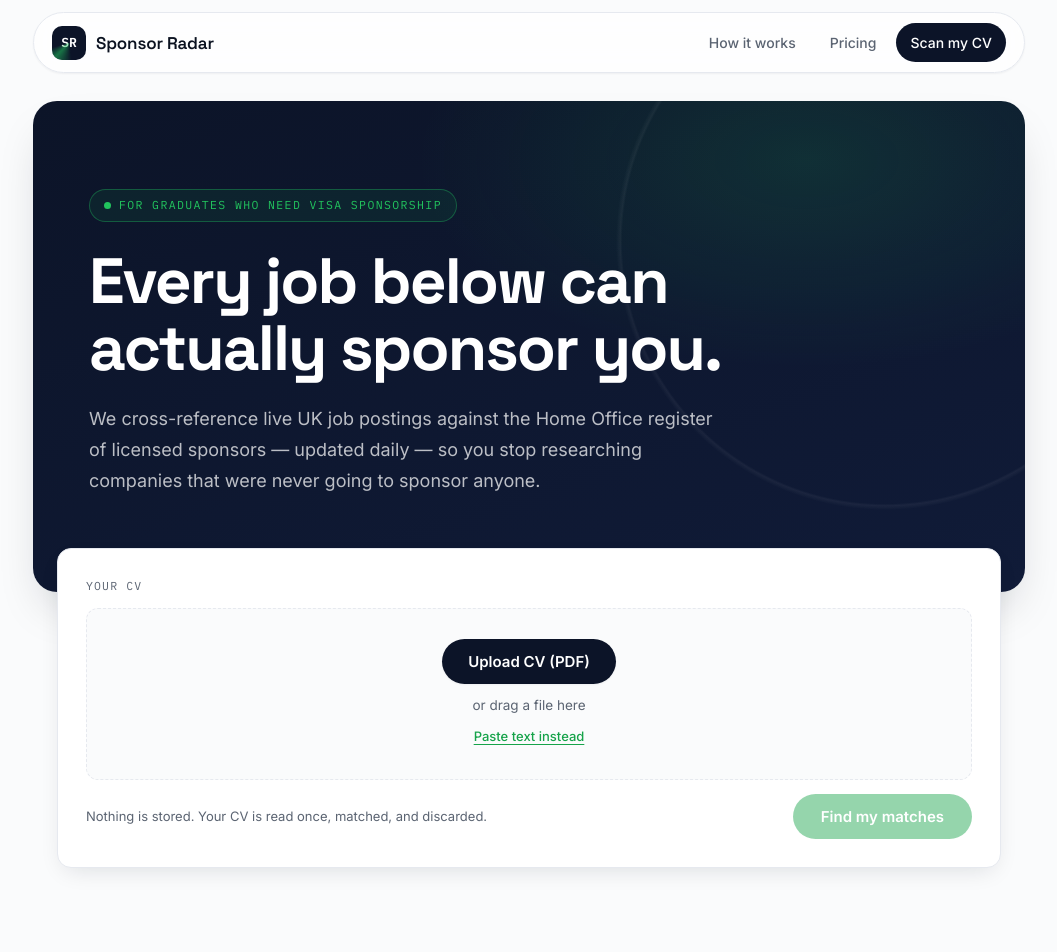
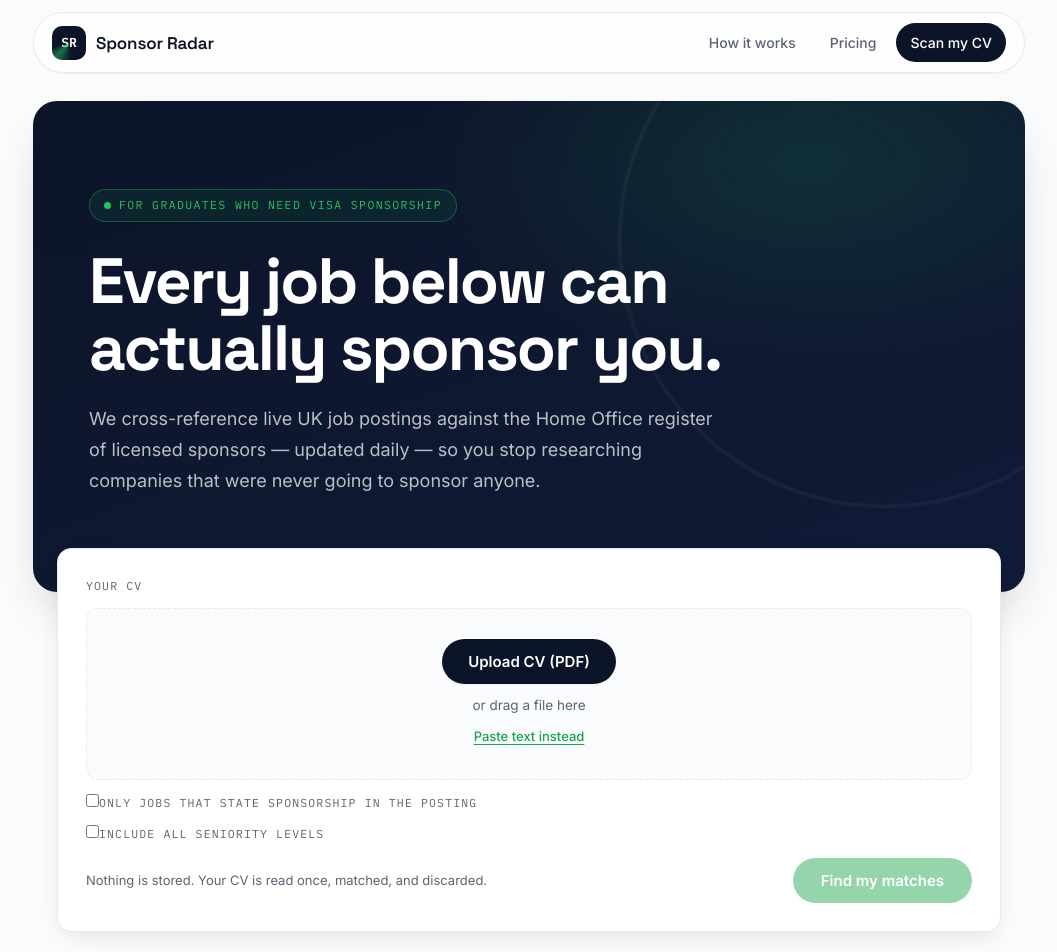
Before and after one commit to adilh333/Sponsor-Radar, a Next.js app in the folder web/: page / in a window 1280 px wide. Shown: the top 952 px of the page, without its empty margins (111-1168 px from the left). Built offline with nearby package versions, Linux system fonts and the light colour scheme.

Commit message:
Enhance WaitlistForm with sponsorship and seniority filters
Added filters for job postings based on sponsorship and seniority levels.

```diff
--- a/web/app/page.tsx
+++ b/web/app/page.tsx
@@ -10,9 +10,12 @@ type Match = {
   url: string;
   mentions_sponsorship: boolean;
   sponsor_name: string;
+  seniority: string;
   similarity: number;
   explanation?: string;
 };
+
+type Meta = { years: number; levels: string[] | null };
 
 const STRONG = 0.8;
 const MODERATE = 0.74;
@@ -103,6 +106,9 @@ export default function Home() {
   const [fileName, setFileName] = useState("");
   const [showPaste, setShowPaste] = useState(false);
   const [matches, setMatches] = useState<Match[] | null>(null);
+  const [meta, setMeta] = useState<Meta | null>(null);
+  const [includeAllLevels, setIncludeAllLevels] = useState(false);
+  const [statedOnly, setStatedOnly] = useState(false);
   const [loading, setLoading] = useState(false);
   const [reading, setReading] = useState(false);
   const [error, setError] = useState("");
@@ -144,11 +150,12 @@ export default function Home() {
       const res = await fetch("/api/match", {
         method: "POST",
         headers: { "Content-Type": "application/json" },
-        body: JSON.stringify({ cv }),
+        body: JSON.stringify({ cv, includeAllLevels, statedOnly }),
       });
       const data = await res.json();
       if (!res.ok) throw new Error(data.error || "Something went wrong");
       setMatches(data.matches);
+      setMeta(data.meta ?? null);
     } catch (e) {
       setError(e instanceof Error ? e.message : "Something went wrong");
     } finally {
@@ -251,6 +258,25 @@ export default function Home() {
           />
         )}
 
+        <div className="filters">
+          <label className="check">
+            <input
+              type="checkbox"
+              checked={statedOnly}
+              onChange={(e) => setStatedOnly(e.target.checked)}
+            />
+            Only jobs that state sponsorship in the posting
+          </label>
+          <label className="check">
+            <input
+              type="checkbox"
+              checked={includeAllLevels}
+              onChange={(e) => setIncludeAllLevels(e.target.checked)}
+            />
+            Include all seniority levels
+          </label>
+        </div>
+
         <div className="input-row">
           <span className="hint">
             Nothing is stored. Your CV is read once, matched, and discarded.
@@ -281,6 +307,15 @@ export default function Home() {
           <p className="results-head">
             {matches.length} matches at A-rated licensed sponsors
           </p>
+          {meta && meta.levels && (
+            <p className="detect-note">
+              We read roughly {meta.years} year{meta.years === 1 ? "" : "s"} of
+              experience in your CV, so we're showing{" "}
+              {meta.levels.join(", ")} roles — jobs that explicitly refuse
+              sponsorship are always excluded. Tick "include all seniority
+              levels" above if we got that wrong.
+            </p>
+          )}
           {matches.map((m, i) => {
             const b = band(m.similarity);
             return (
```
